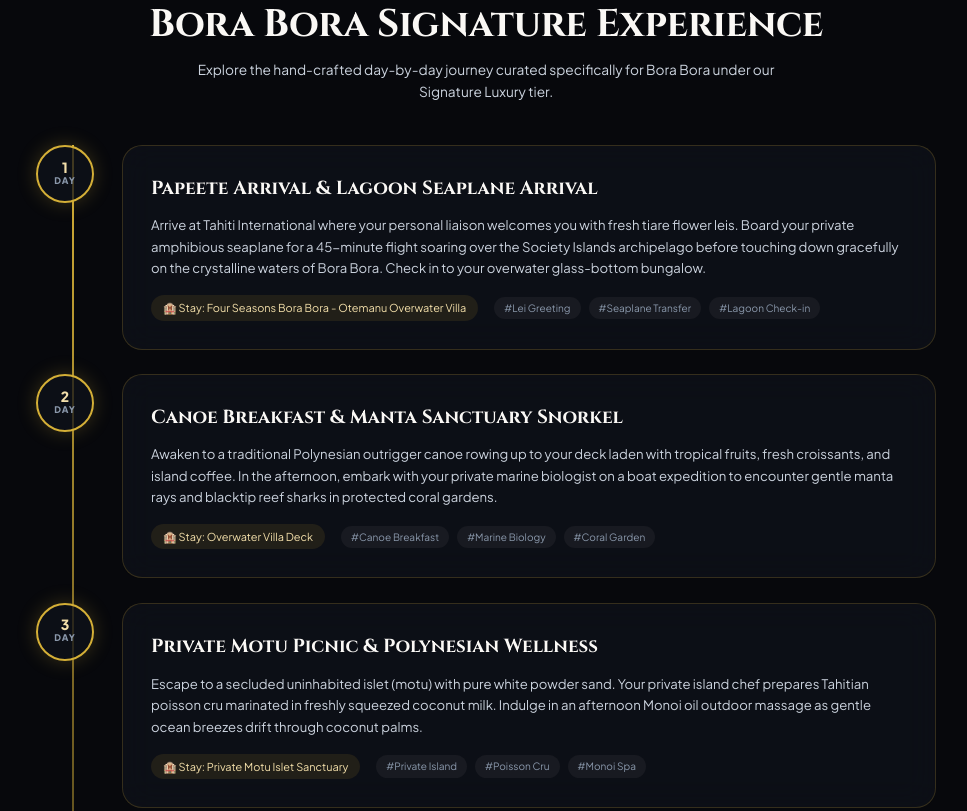
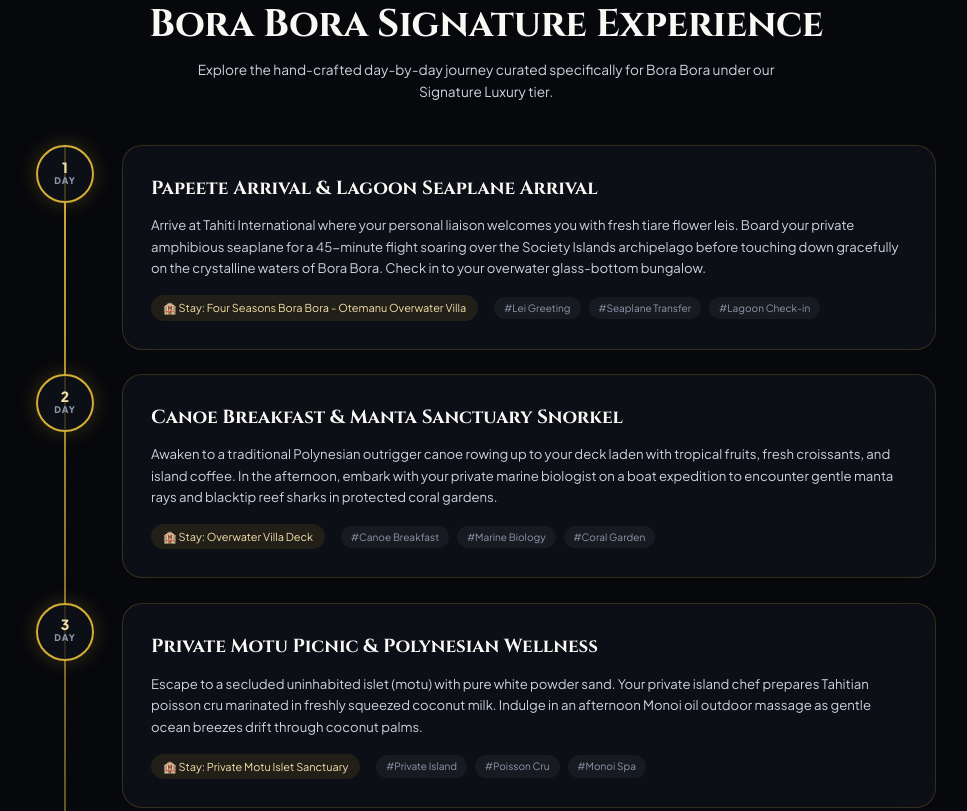
Before and after one commit to shashanksuyash-bit8/nirman_3.0, a plain HTML site: page index.html in a window 1280 px wide. Shown: the part 5830-6641 px from the top of the page, without its empty margins (154-1121 px from the left). Drawn offline with nearby package versions, Linux system fonts and the light colour scheme; a web font is replaced by a local one.

Commit message:
Update styles.css

```diff
--- a/assets/css/styles.css
+++ b/assets/css/styles.css
@@ -1598,7 +1598,7 @@ ul {
   position: absolute;
   top: 0;
   bottom: 0;
-  left: 36px;
+  left: 28px;
   width: 2px;
   background: linear-gradient(180deg, var(--gold-primary), rgba(212, 175, 55, 0.1));
 }
```
